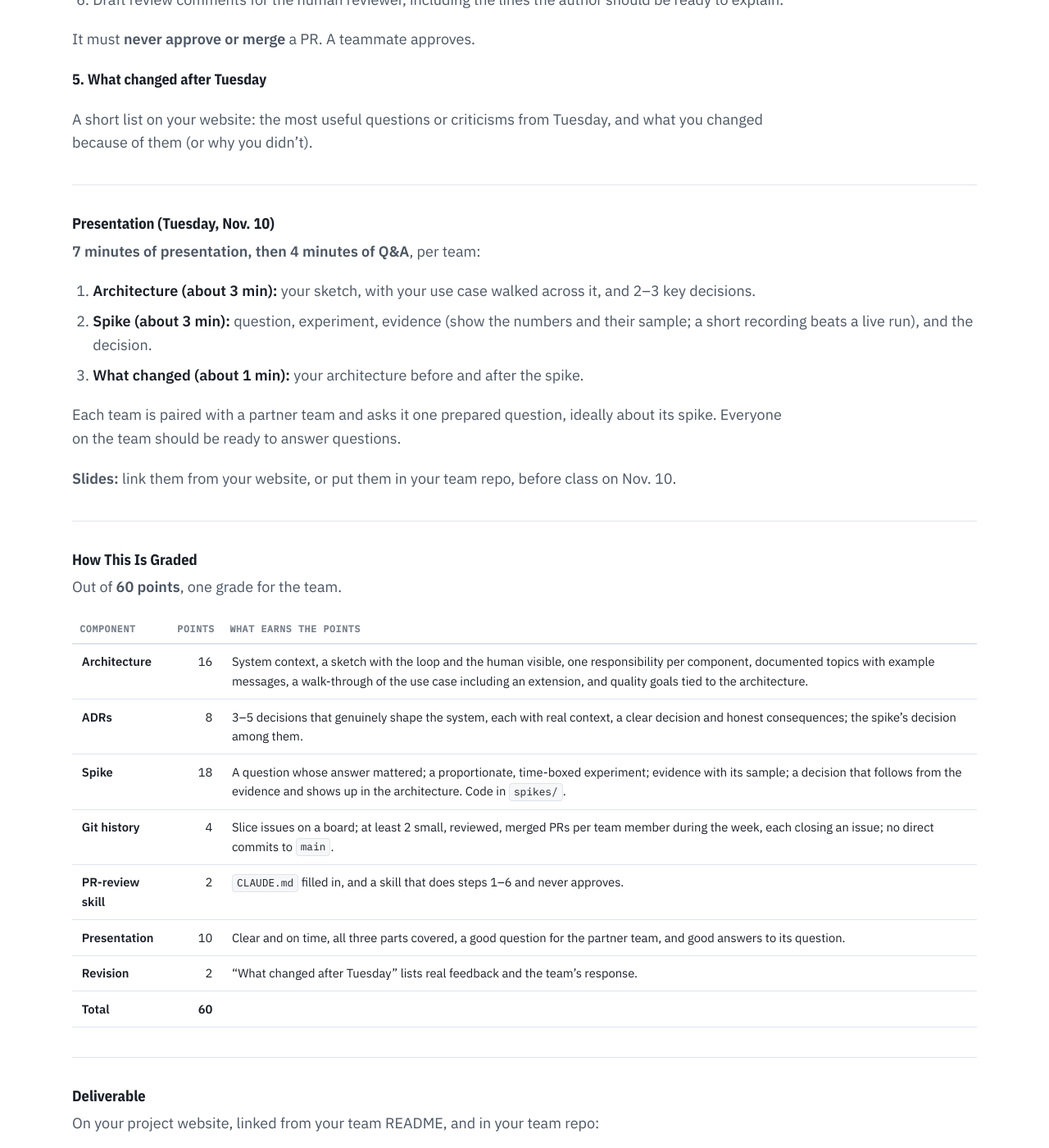
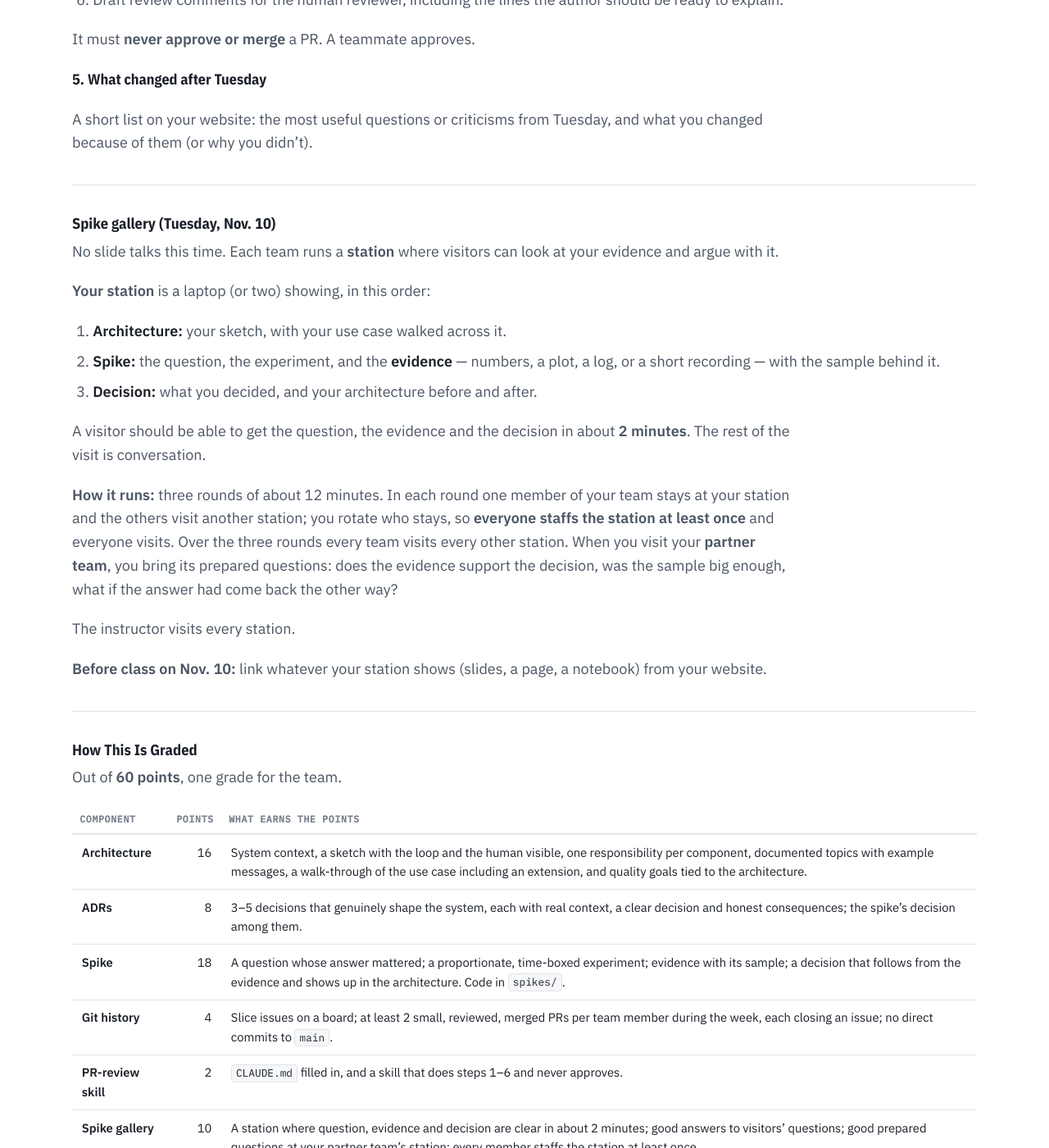
Before and after one commit to JaneClelandHuang/uav-native-ai, a Jekyll site: the page built from project/d2.md, in a window 1280 px wide and 1400 px high, scrolled down 3826 px. Shown: the whole window at 82% size. Built offline with Jekyll 4.4.1, drawn with Linux system fonts in a browser that asks for light colours; our own code applies the rules of GitHub Pages for plain Markdown files; some of the changed text lies outside the part shown.

Commit message:
D2 draft: spike gallery (stations, three rotations) instead of slide talks
Co-Authored-By: Claude Opus 5.5 <noreply@anthropic.com>

```diff
--- a/project/d2.md
+++ b/project/d2.md
@@ -43,7 +43,7 @@ spike from Thursday, Nov. 5.
 Your team sketches its architecture, names its riskiest decision, and gets
 its spike question checked before starting.
 
-**Tuesday, Nov. 10:** D2 presentations (below). Then a short introduction
+**Tuesday, Nov. 10:** The D2 spike gallery (below). Then a short introduction
 to the vertical slice you'll demonstrate in D3, and time to turn it into
 GitHub issues.
 
@@ -58,7 +58,7 @@ slice through pull requests.
 **D2 — Architecture + Architectural Spike.** A team deliverable worth
 **60 points**, in two parts:
 
-- **Presentation** in class on **Tuesday, Nov. 10**.
+- **Spike gallery** in class on **Tuesday, Nov. 10**.
 - **Website and repo submission** by **11:59 PM Monday, Nov. 16**,
   revised after Tuesday's feedback.
 
@@ -70,7 +70,7 @@ Use AI however you like. **Every deliverable must be vetted by a human on
 your team.** We don't want AI slop: text generated in bulk, unread by its
 authors, that everyone else is then expected to read. Every number in your
 spike write-up is one someone on your team has checked, and short beats
-long. **You are entirely responsible for your own presentations**, whether
+long. **You are entirely responsible for what you present**, whether
 AI helped make them or not.
 
 ---
@@ -168,24 +168,33 @@ from Tuesday, and what you changed because of them (or why you didn't).
 
 ---
 
-### Presentation (Tuesday, Nov. 10)
+### Spike gallery (Tuesday, Nov. 10)
 
-**7 minutes of presentation, then 4 minutes of Q&A**, per team:
+No slide talks this time. Each team runs a **station** where visitors can
+look at your evidence and argue with it.
 
-1. **Architecture (about 3 min):** your sketch, with your use case walked
-   across it, and 2–3 key decisions.
-2. **Spike (about 3 min):** question, experiment, evidence (show the
-   numbers and their sample; a short recording beats a live run), and
-   the decision.
-3. **What changed (about 1 min):** your architecture before and after the
-   spike.
+**Your station** is a laptop (or two) showing, in this order:
 
-Each team is paired with a partner team and asks it one prepared
-question, ideally about its spike. Everyone on the team should be ready
-to answer questions.
+1. **Architecture:** your sketch, with your use case walked across it.
+2. **Spike:** the question, the experiment, and the **evidence** — numbers,
+   a plot, a log, or a short recording — with the sample behind it.
+3. **Decision:** what you decided, and your architecture before and after.
 
-**Slides:** link them from your website, or put them in your team repo,
-before class on Nov. 10.
+A visitor should be able to get the question, the evidence and the
+decision in about **2 minutes**. The rest of the visit is conversation.
+
+**How it runs:** three rounds of about 12 minutes. In each round one
+member of your team stays at your station and the others visit another
+station; you rotate who stays, so **everyone staffs the station at least
+once** and everyone visits. Over the three rounds every team visits every
+other station. When you visit your **partner team**, you bring its
+prepared questions: does the evidence support the decision, was the
+sample big enough, what if the answer had come back the other way?
+
+The instructor visits every station.
+
+**Before class on Nov. 10:** link whatever your station shows (slides,
+a page, a notebook) from your website.
 
 ---
 
@@ -202,7 +211,7 @@ Out of **60 points**, one grade for the team.
 | **Spike** | 18 | A question whose answer mattered; a proportionate, time-boxed experiment; evidence with its sample; a decision that follows from the evidence and shows up in the architecture. Code in `spikes/`. |
 | **Git history** | 4 | Slice issues on a board; at least 2 small, reviewed, merged PRs per team member during the week, each closing an issue; no direct commits to `main`. |
 | **PR-review skill** | 2 | `CLAUDE.md` filled in, and a skill that does steps 1–6 and never approves. |
-| **Presentation** | 10 | Clear and on time, all three parts covered, a good question for the partner team, and good answers to its question. |
+| **Spike gallery** | 10 | A station where question, evidence and decision are clear in about 2 minutes; good answers to visitors' questions; good prepared questions at your partner team's station; every member staffs the station at least once. |
 | **Revision** | 2 | "What changed after Tuesday" lists real feedback and the team's response. |
 | **Total** | **60** | |
 
```
